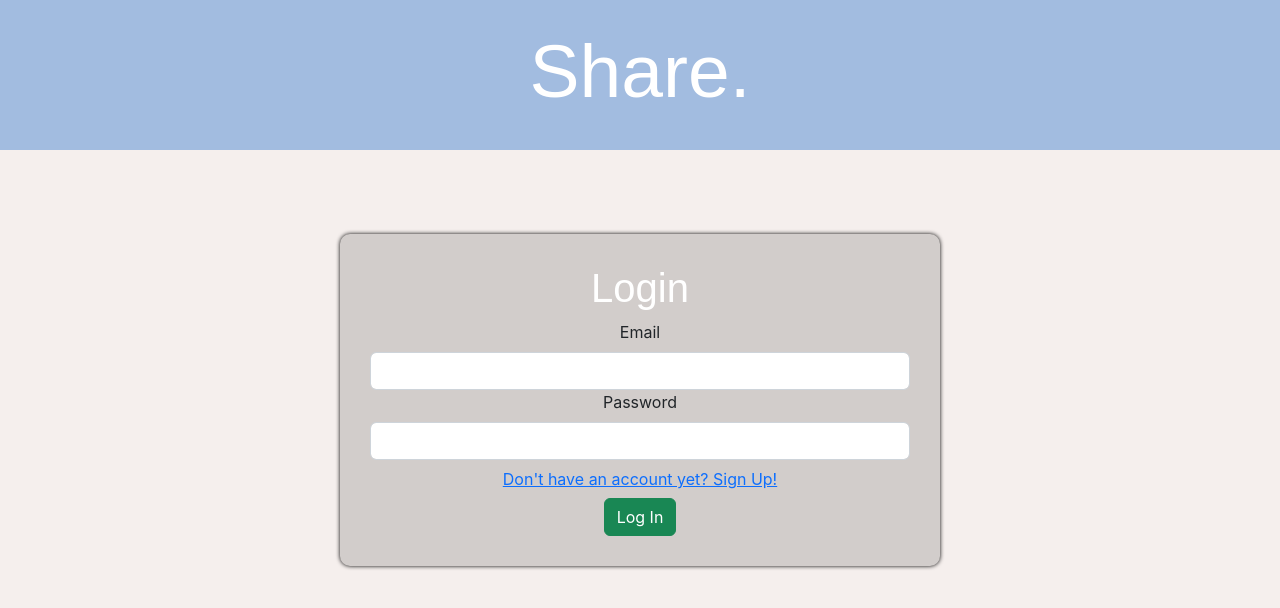
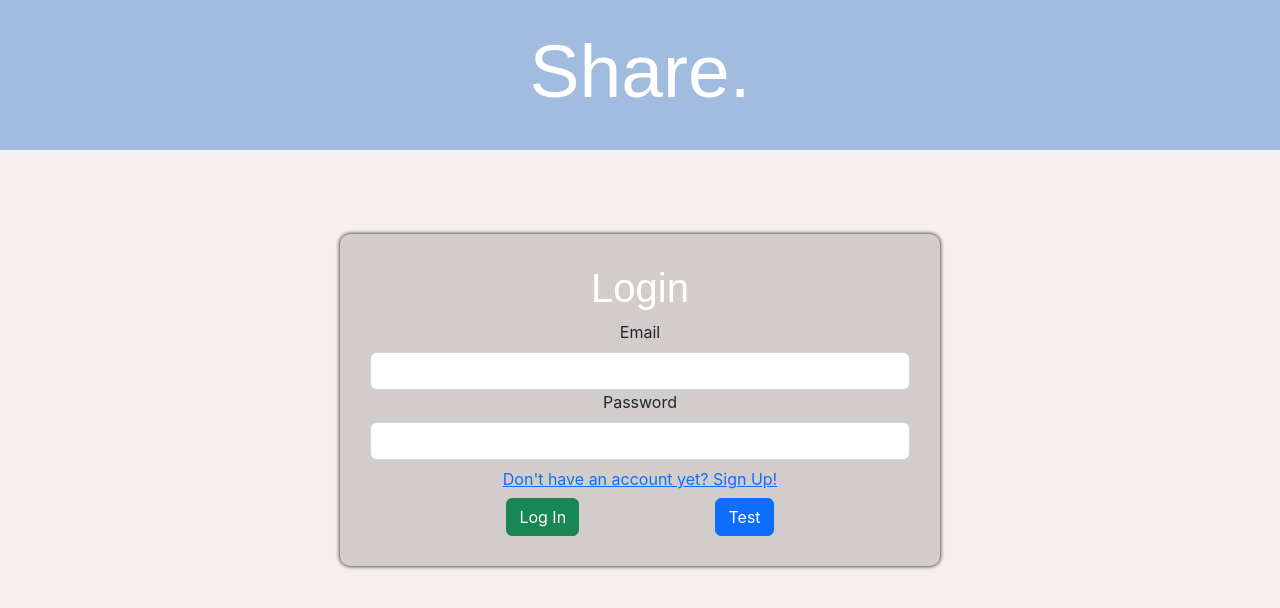
Before and after one commit to JonathanJCisneros/Share, a React (Create React App) app in the folder client/: page / in a window 1280 px wide. Shown: the top 608 px of the page. Built offline with nearby package versions, Linux system fonts and the light colour scheme; the HTML template or start-up script is replaced by a standard one; a web font is replaced by a local one.

Commit message:
Added test feature

```diff
--- a/client/src/components/Credentials.jsx
+++ b/client/src/components/Credentials.jsx
@@ -110,11 +110,17 @@ const Credentials = (props) => {
                         :<button type='button' className='btn btn-link' onClick={()=>setNewOrUpdate(true) + setErrors({}) + setEmail("") + setPassword("")}>Don't have an account yet? Sign Up!</button>
                     }
                     <br />
-                    <button type='submit' className='btn btn-success'>
+                    <div style={{display : "flex", alignItems : "center", justifyContent : "space-evenly"}}>
+                        <button type='submit' className='btn btn-success'>
+                            {newOrUpdate?
+                                updateProfile? "Update": "Create Account"
+                                : "Log In"}
+                        </button>
                         {newOrUpdate?
-                            updateProfile? "Update": "Create Account"
-                            : "Log In"}
-                    </button>
+                            "":
+                        <button className='btn btn-primary' onClick={()=> setEmail("alex@miller.com") + setPassword("test1234")}>Test</button>}
+                    </div>
+
                 </form>
             </div>
     )
```
